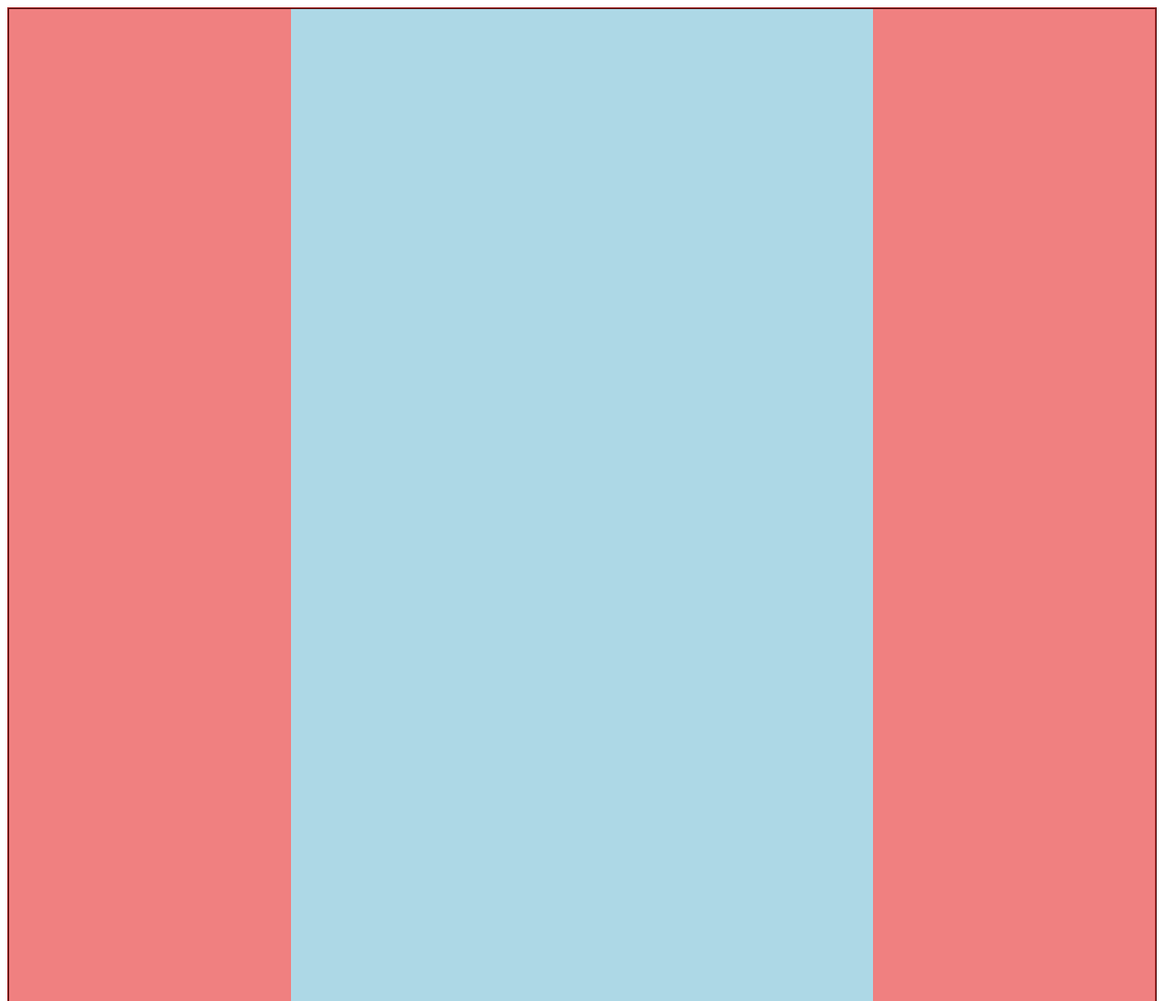
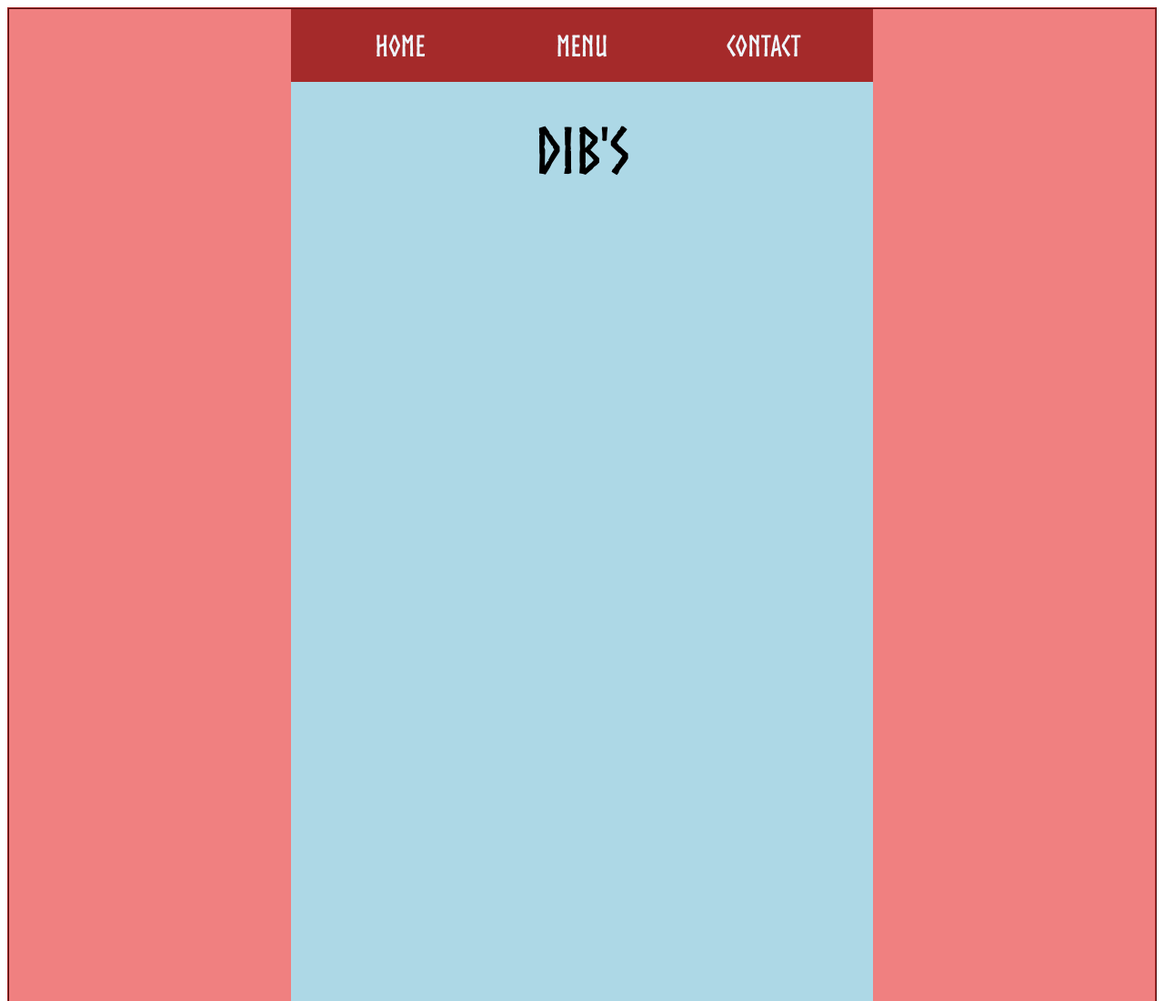
Before and after one commit to evstraub/webpack-restaraunt, a website built with webpack: page dist/index.html in a window 1280 px wide. Shown: the top 1100 px of the page at 91% size. Built offline with nearby package versions, Linux system fonts and the light colour scheme.

Commit message:
added nav bar

```diff
--- a/src/script.js
+++ b/src/script.js
@@ -1,6 +1,23 @@
 export function initialPageLoad() {
   const contentDiv = document.querySelector("#content");
   const card = document.createElement("div");
+  const header = document.createElement("header");
+  const button1 = document.createElement("button");
+  const button2 = document.createElement("button");
+  const button3 = document.createElement("button");
+  const title = document.createElement("p");
+
+  header.appendChild(button1);
+  header.appendChild(button2);
+  header.appendChild(button3);
+  card.appendChild(header);
+  card.appendChild(title);
   contentDiv.appendChild(card);
   card.classList.add("menu");
+  title.classList.add("title");
+
+  title.textContent = "Dib's";
+  button1.textContent = "HOME";
+  button2.textContent = "MENU";
+  button3.textContent = "CONTACT";
 }
--- a/src/style.css
+++ b/src/style.css
@@ -15,3 +15,44 @@
   height: 100em;
   background-color: lightblue;
 }
+header {
+  width: 40em;
+  height: 5em;
+  background-color: brown;
+  display: flex;
+  align-items: center;
+  justify-content: center;
+}
+button {
+  width: 200px;
+  height: 60px;
+  background-color: brown;
+  font-family: "Norse-Bold";
+  color: aliceblue;
+  font-size: xx-large;
+  border: none;
+}
+button:hover {
+  width: 200px;
+  height: 60px;
+  background-color: brown;
+  font-family: "Norse-Bold";
+  color: rgb(221, 148, 37);
+  font-size: xx-large;
+  border: none;
+}
+.menu {
+}
+.title {
+  background-color: lightblue;
+  width: 5em;
+  height: 100px;
+  color: black;
+  font-family: "Norse-Bold";
+  max-width: 40em;
+  font-size: 70px;
+
+  text-align: center;
+  margin-left: 145px;
+  margin-top: 40px;
+}
```
Also changed, not shown: dist/main.js.
